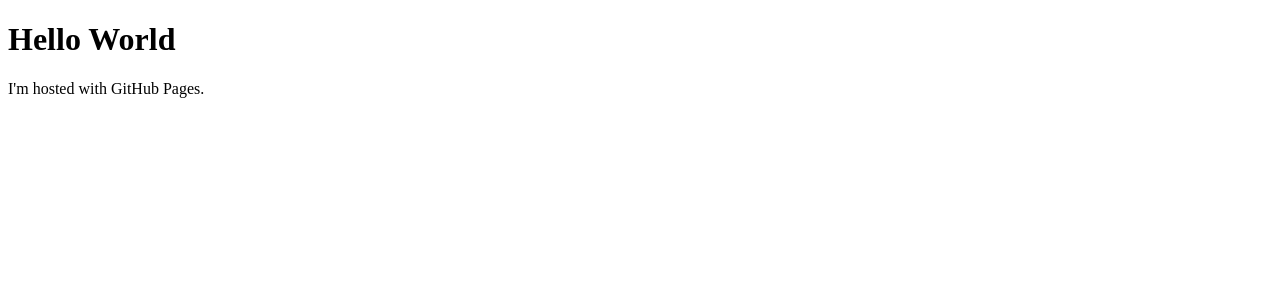
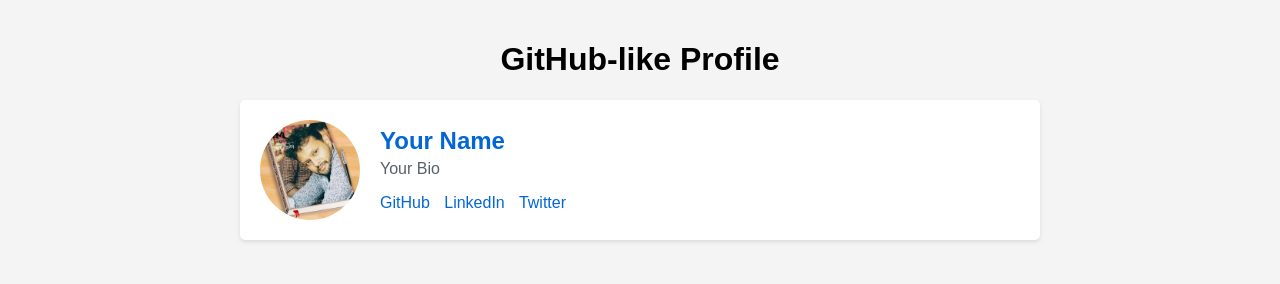
Before and after one commit to manusoft/manojbabu.github.io, a plain HTML site: page index.html in a window 1280 px wide. Drawn offline with Linux system fonts and the light colour scheme.

Commit message:
Add profile image

```diff
--- a/index.html
+++ b/index.html
@@ -1,7 +1,92 @@
 <!DOCTYPE html>
-<html>
+<html lang="en">
+<head>
+  <meta charset="UTF-8">
+  <meta name="viewport" content="width=device-width, initial-scale=1.0">
+  <title>GitHub-like Profile</title>
+  <style>
+    body {
+      font-family: Arial, sans-serif;
+      background-color: #f4f4f4;
+      margin: 0;
+      padding: 0;
+    }
+
+    .container {
+      max-width: 800px;
+      margin: 0 auto;
+      padding: 20px;
+    }
+
+    h1 {
+      text-align: center;
+    }
+
+    .profile {
+      display: flex;
+      align-items: center;
+      margin-bottom: 20px;
+      background-color: #fff;
+      padding: 20px;
+      border-radius: 5px;
+      box-shadow: 0 2px 4px rgba(0, 0, 0, 0.1);
+    }
+
+    .profile img {
+      width: 100px;
+      height: 100px;
+      border-radius: 50%;
+      margin-right: 20px;
+    }
+
+    .profile-info {
+      flex: 1;
+    }
+
+    .profile h2 {
+      margin: 0;
+      font-size: 24px;
+      color: #0366d6;
+    }
+
+    .profile p {
+      margin-top: 5px;
+      font-size: 16px;
+      color: #586069;
+    }
+
+    .profile .bio {
+      margin-top: 10px;
+      font-size: 16px;
+    }
+
+    .profile .links a {
+      margin-right: 10px;
+      color: #0366d6;
+      text-decoration: none;
+    }
+
+    .profile .links a:hover {
+      text-decoration: underline;
+    }
+  </style>
+</head>
 <body>
-<h1>Hello World</h1>
-<p>I'm hosted with GitHub Pages.</p>
+  <div class="container">
+    <h1>GitHub-like Profile</h1>
+
+    <div class="profile">
+      <img src="profile.jpg" alt="Profile Picture">
+      <div class="profile-info">
+        <h2>Your Name</h2>
+        <p>Your Bio</p>
+        <div class="links">
+          <a href="https://github.com">GitHub</a>
+          <a href="https://linkedin.com">LinkedIn</a>
+          <a href="https://twitter.com">Twitter</a>
+        </div>
+      </div>
+    </div>
+  </div>
 </body>
 </html>
```
Also changed, not shown: profile.jpg (added).
